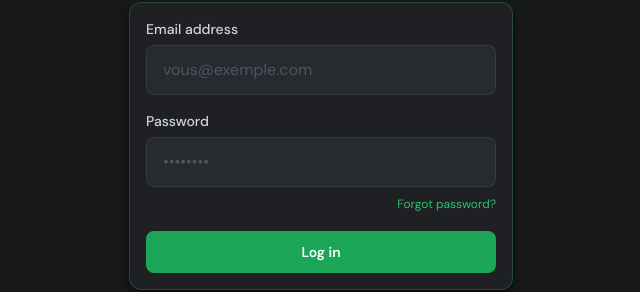
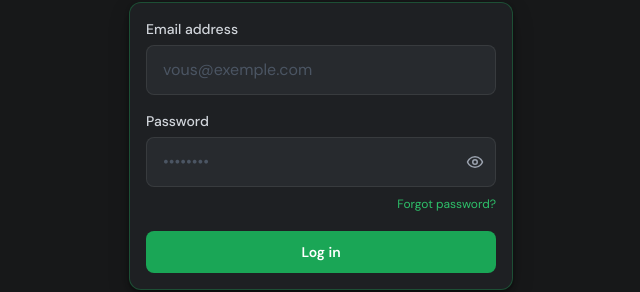
Before and after one commit to Mulho-MABIALA/pronix-, a React (Vite) app in the folder frontend/: page /connexion in a window 1280 px wide. Shown: the part 235-527 px from the top of the page, without its empty margins (319-959 px from the left). Built offline with nearby package versions, Linux system fonts and the light colour scheme; no server answers.

Commit message:
Corriger contours/lignes de grille et effet miroir sur Tipsters, Signalements, Compétitions, Matchs, Paiements

```diff
--- a/frontend/src/pages/Login.jsx
+++ b/frontend/src/pages/Login.jsx
@@ -2,6 +2,7 @@
 import { Link, useNavigate } from 'react-router-dom';
 import { GoogleLogin } from '@react-oauth/google';
 import { useTranslation } from 'react-i18next';
+import { Eye, EyeOff } from 'lucide-react';
 import { useAuth } from '../context/AuthContext';
 
 export default function Login() {
@@ -11,6 +12,7 @@
   const [form, setForm] = useState({ email: '', password: '' });
   const [error, setError] = useState('');
   const [loading, setLoading] = useState(false);
+  const [showPassword, setShowPassword] = useState(false);
 
   const handleGoogleSuccess = async (credential) => {
     setError('');
@@ -80,16 +82,27 @@
             <label htmlFor="password" className="block text-sm font-medium text-ink-3 mb-1.5">
               {t('auth.password')}
             </label>
+            <div className="relative">
               <input
                 id="password"
-              type="password"
+                type={showPassword ? 'text' : 'password'}
                 autoComplete="current-password"
                 required
-              className="input"
+                className="input pr-11"
                 value={form.password}
                 onChange={(e) => setForm({ ...form, password: e.target.value })}
                 placeholder="••••••••"
               />
+              <button
+                type="button"
+                onClick={() => setShowPassword((v) => !v)}
+                className="absolute right-3 top-1/2 -translate-y-1/2 text-ink-4 hover:text-ink-2 transition-colors"
+                aria-label={showPassword ? t('auth.hidePassword') : t('auth.showPassword')}
+                tabIndex={-1}
+              >
+                {showPassword ? <EyeOff size={18} /> : <Eye size={18} />}
+              </button>
+            </div>
             <div className="mt-1 text-right">
               <Link to="/mot-de-passe-oublie" className="text-xs text-primary-400 hover:underline">
                 {t('auth.forgotPassword')}
```
Also changed, not shown: frontend/src/locales/en.json, frontend/src/locales/es.json, frontend/src/locales/fr.json, frontend/src/locales/pt.json. Lines whose indentation alone changed are shown as unchanged.
